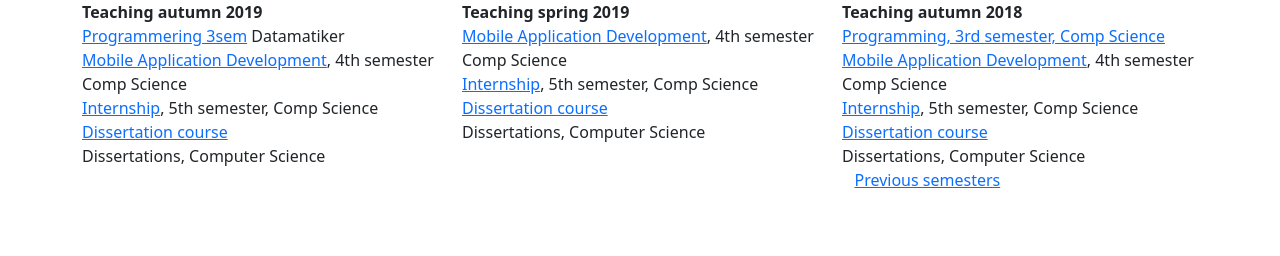
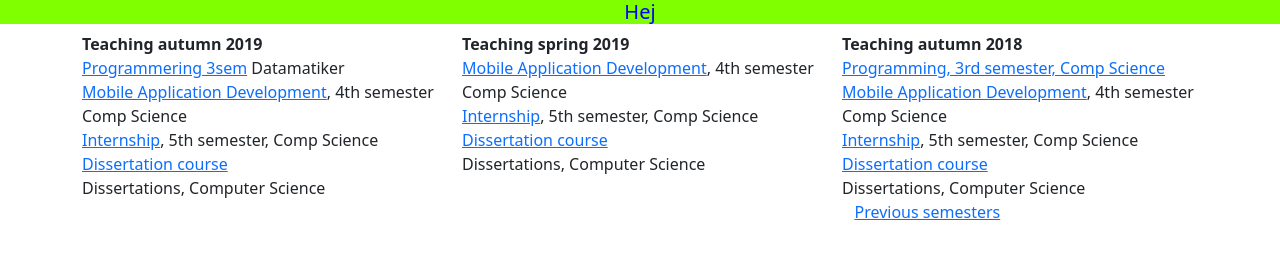
Before and after one commit to Jou0001/opgave3, a plain HTML site: page index.html in a window 1280 px wide. Drawn offline with nearby package versions, Linux system fonts and the light colour scheme.

Commit message:
Add files via upload

```diff
--- /dev/null
+++ b/Style.css
@@ -0,0 +1,7 @@
+h1 {
+    background-color: chartreuse;
+    font-size: 20px;
+    color: blue;
+    text-align: center;
+
+}
--- a/index.html
+++ b/index.html
@@ -5,8 +5,11 @@
     <meta name="viewport" content="width=device-width, initial-scale=1.0">
     <title>Document</title>
     <link href="https://cdn.jsdelivr.net/npm/bootstrap@5.3.3/dist/css/bootstrap.min.css" rel="stylesheet" integrity="sha384-QWTKZyjpPEjISv5WaRU9OFeRpok6YctnYmDr5pNlyT2bRjXh0JMhjY6hW+ALEwIH" crossorigin="anonymous">
+<link rel="stylesheet" href="Style.css">
 </head>
 <body>
+    <h1>Hej</h1>
+
     <div class="container">
         <div class="row">
           <div class="col-sm-4">
@@ -20,6 +23,7 @@
           </p>
           </div>
           <div class="col-sm-4">
+
             <p><strong>Teaching spring 2019</strong><br>
                 <a href="mobile2019spring/index.html"> Mobile Application Development</a>, 4th semester Comp Science<br>
                 <!--a href="election2018autumn/index.html">Valgfags-valg</a><br /-->
@@ -29,6 +33,7 @@
               Dissertations, Computer Science</p>
           </div>
           <div class="col-sm-4">
+
             <p><b>Teaching autumn 2018</b><br>
                 <a href="prog3_2018autumn/index.html">Programming, 3rd semester, Comp Science</a><br>
                 <a href="mobile2018autumn/index.html">
```
